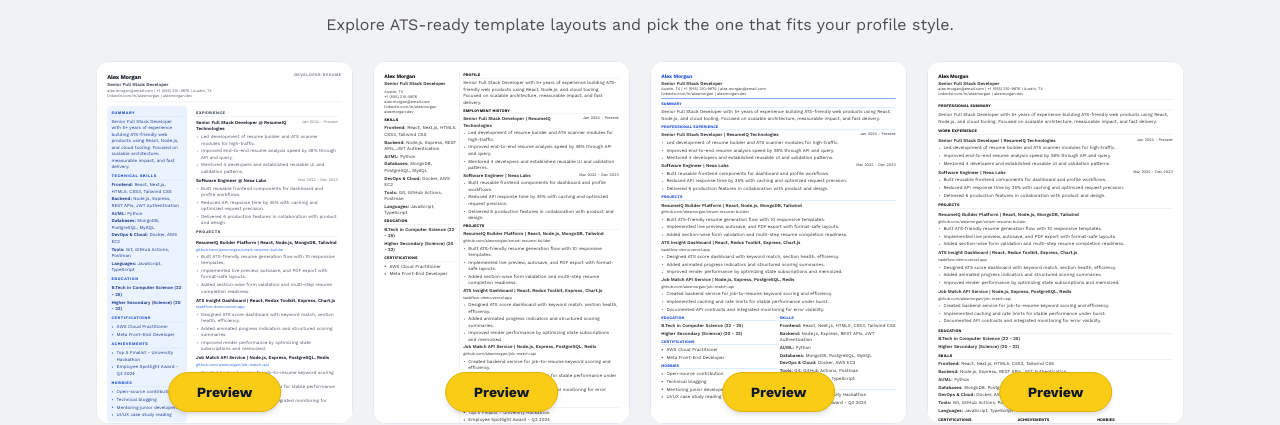
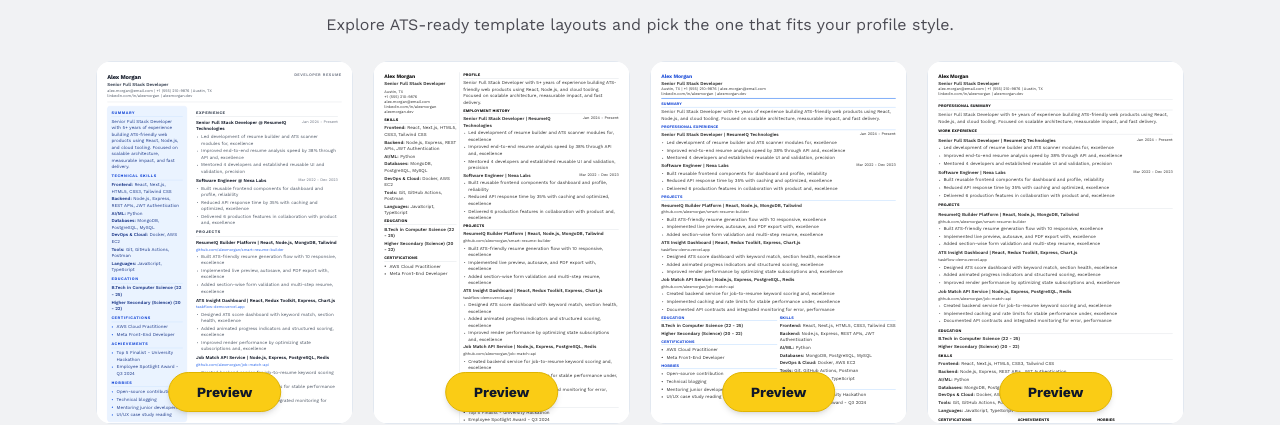
Before and after one commit to venkatdev-27/ResumeIQ, a React (Vite) app in the folder frontend/: page / in a window 1280 px wide. Shown: the part 1007-1432 px from the top of the page. Built offline with nearby package versions, Linux system fonts and the light colour scheme; no server answers.

Commit message:
fix(live-preview): enforce project skills in only one bullet line and strip from remaining lines

```diff
--- a/frontend/src/components/resume/templateData.js
+++ b/frontend/src/components/resume/templateData.js
@@ -120,10 +120,43 @@ const pickCoreSkills = (sources = [], seed = 0, min = 2, max = 3) => {
     return selected.slice(0, max);
 };
 
+const escapeRegExp = (value = '') => String(value || '').replace(/[.*+?^${}()|[\]\\]/g, '\\$&');
+
+const countMentionedSkills = (line = '', skills = []) => {
+    const text = cleanOneLine(line);
+    return (Array.isArray(skills) ? skills : []).reduce((count, skill) => {
+        const token = cleanOneLine(skill);
+        if (!token) {
+            return count;
+        }
+        const pattern = new RegExp(`\\b${escapeRegExp(token)}\\b`, 'i');
+        return count + (pattern.test(text) ? 1 : 0);
+    }, 0);
+};
+
+const stripSkillsFromLine = (line = '', skills = []) => {
+    let text = cleanOneLine(line);
+    (Array.isArray(skills) ? skills : []).forEach((skill) => {
+        const token = cleanOneLine(skill);
+        if (!token) {
+            return;
+        }
+        const pattern = new RegExp(`\\b${escapeRegExp(token)}\\b`, 'ig');
+        text = text.replace(pattern, '');
+    });
+
+    return text
+        .replace(/\s+([,.;:!?])/g, '$1')
+        .replace(/\s{2,}/g, ' ')
+        .replace(/,\s*,/g, ',')
+        .replace(/\b(using|with)\s*(,)?\s*$/i, '')
+        .trim();
+};
+
 const pickStrongBulletEnding = (seedValue = 0) =>
     BULLET_STRONG_ENDINGS[Math.abs(Number(seedValue) || 0) % BULLET_STRONG_ENDINGS.length];
 
-const enforceStrongBulletEnding = (value = '', seedValue = 0) => {
+const enforceStrongBulletEnding = (value = '', seedValue = 0, usedEndingKeys = null) => {
     const base = cleanOneLine(value).replace(/^[\u2022*-]\s*/g, '').replace(/[.!?]+$/g, '').trim();
     if (!base) {
         return '';
@@ -138,16 +171,46 @@ const enforceStrongBulletEnding = (value = '', seedValue = 0) => {
     const lastTokenKey = String(tokens[lastIndex] || '')
         .toLowerCase()
         .replace(/[^a-z0-9%-]/g, '');
-    if (!lastTokenKey || BULLET_WEAK_ENDINGS.has(lastTokenKey) || /ing$/.test(lastTokenKey)) {
-        tokens[lastIndex] = pickStrongBulletEnding(seedValue);
+
+    const availableEnding = BULLET_STRONG_ENDINGS.find((token, index) => {
+        const key = String(token || '').toLowerCase();
+        if (!key) {
+            return false;
+        }
+        if (usedEndingKeys instanceof Set && usedEndingKeys.has(key)) {
+            return false;
+        }
+        return index >= 0;
+    });
+
+    const shouldReplaceEnding =
+        !lastTokenKey ||
+        BULLET_WEAK_ENDINGS.has(lastTokenKey) ||
+        /ing$/.test(lastTokenKey) ||
+        !BULLET_STRONG_ENDINGS.includes(lastTokenKey) ||
+        (usedEndingKeys instanceof Set && usedEndingKeys.has(lastTokenKey));
+
+    const endingWord = shouldReplaceEnding
+        ? availableEnding || pickStrongBulletEnding(seedValue)
+        : lastTokenKey;
+
+    const contentTokens = shouldReplaceEnding
+        ? tokens.slice(0, Math.max(0, tokens.length - 1))
+        : tokens.slice(0, Math.max(0, tokens.length - 1));
+
+    const body = contentTokens.join(' ').replace(/[,.!?;:]+$/g, '').trim();
+    const line = body ? `${body}, ${endingWord}` : endingWord;
+
+    if (usedEndingKeys instanceof Set) {
+        usedEndingKeys.add(String(endingWord || '').toLowerCase());
     }
 
-    return `${tokens.join(' ').replace(/[,.!?;:]+$/g, '')}.`;
+    return line.trim();
 };
 
-const normalizeBulletForA4 = (value = '', maxChars = 92, seedValue = 0) => {
+const normalizeBulletForA4 = (value = '', maxChars = 92, seedValue = 0, usedEndingKeys = null) => {
     const safeMaxChars = Math.max(40, Number(maxChars) || 92);
-    let candidate = enforceStrongBulletEnding(value, seedValue);
+    let candidate = enforceStrongBulletEnding(value, seedValue, usedEndingKeys);
     if (!candidate) {
         return '';
     }
@@ -159,7 +222,7 @@ const normalizeBulletForA4 = (value = '', maxChars = 92, seedValue = 0) => {
             break;
         }
         tokens.pop();
-        candidate = enforceStrongBulletEnding(tokens.join(' '), seedValue);
+        candidate = enforceStrongBulletEnding(tokens.join(' '), seedValue, usedEndingKeys);
         if (!candidate) {
             break;
         }
@@ -239,17 +302,17 @@ const buildProjectFallbackDescription = (item = {}, itemIndex = 0) => {
     );
     const lineTwo = pickVariant(
         [
-            `Refined ${projectAlias} architecture decisions with ${coreSkills}, reducing response latency by ${performanceGain}% through traceable iteration and rigorous validation`,
-            `Optimized ${projectAlias} processing flows using ${coreSkills}, improving throughput by ${performanceGain}% through benchmarked refinement and proactive quality controls`,
-            `Strengthened ${projectAlias} execution paths with ${coreSkills}, lowering operational overhead by ${performanceGain}% with systematic analysis and precise remediation`,
+            `Refined ${projectAlias} architecture decisions, reducing response latency by ${performanceGain}% through traceable iteration and rigorous validation`,
+            `Optimized ${projectAlias} processing flows, improving throughput by ${performanceGain}% through benchmarked refinement and proactive quality controls`,
+            `Strengthened ${projectAlias} execution paths, lowering operational overhead by ${performanceGain}% with systematic analysis and precise remediation`,
         ],
         seed + 1,
     );
     const lineThree = pickVariant(
         [
-            `Elevated ${projectAlias} quality safeguards using ${coreSkills}, increasing defect-resolution efficiency by ${reliabilityGain}% with robust observability and risk governance`,
-            `Hardened ${projectAlias} release-readiness with ${coreSkills}, improving deployment reliability by ${reliabilityGain}% through controlled validation and continuity planning`,
-            `Enhanced ${projectAlias} verification coverage using ${coreSkills}, improving production resilience by ${reliabilityGain}% with auditable safeguards and operational discipline`,
+            `Elevated ${projectAlias} quality safeguards, increasing defect-resolution efficiency by ${reliabilityGain}% with robust observability and risk governance`,
+            `Hardened ${projectAlias} release-readiness, improving deployment reliability by ${reliabilityGain}% through controlled validation and continuity planning`,
+            `Enhanced ${projectAlias} verification coverage, improving production resilience by ${reliabilityGain}% with auditable safeguards and operational discipline`,
         ],
         seed + 2,
     );
@@ -338,6 +401,14 @@ const toBulletKey = (value = '') =>
         .replace(/\s+/g, ' ')
         .trim();
 
+const getBulletEndingKey = (value = '') => {
+    const tokens = toBulletKey(value).split(' ').filter(Boolean);
+    if (!tokens.length) {
+        return '';
+    }
+    return String(tokens[tokens.length - 1] || '').toLowerCase();
+};
+
 const isDummyBulletLine = (value = '') => {
     const line = cleanOneLine(value);
     if (!line) {
@@ -368,8 +439,12 @@ const buildPreviewUniqueLine = ({ section = 'experience', context = '', coreSkil
 };
 
 const enforceLivePreviewBulletQuality = (items = [], options = {}) => {
-    const { section = 'experience', contextFields = [] } = options || {};
-    const globalKeys = new Set();
+    const {
+        section = 'experience',
+        contextFields = [],
+        sharedLineKeys = new Set(),
+        sharedEndingKeys = new Set(),
+    } = options || {};
 
     return (Array.isArray(items) ? items : []).map((item = {}, itemIndex = 0) => {
         const descriptionLines = splitDescriptionLines(item.description);
@@ -377,20 +452,44 @@ const enforceLivePreviewBulletQuality = (items = [], options = {}) => {
             .map((field) => clean(item?.[field]))
             .filter(Boolean)
             .join(' ');
-        const coreSkills = pickCoreSkills([item?.techStack || '', item?.skills || ''], hashSeed(`${section}|skills|${itemIndex}`), 2, 3).join(', ');
+        const coreSkillTokens = pickCoreSkills([item?.techStack || '', item?.skills || ''], hashSeed(`${section}|skills|${itemIndex}`), 2, 3);
+        const coreSkills = coreSkillTokens.join(', ');
         const seed = hashSeed(`${section}|${context}|${itemIndex}`);
         const accepted = [];
         const localKeys = new Set();
 
         const tryPush = (line) => {
-            const normalized = enforceStrongBulletEnding(line, seed + accepted.length);
+            let candidate = cleanOneLine(line);
+            const targetIndex = accepted.length;
+
+            if (section === 'project') {
+                if (targetIndex === 0 && coreSkillTokens.length >= 2) {
+                    const mentioned = countMentionedSkills(candidate, coreSkillTokens);
+                    if (mentioned < 2) {
+                        candidate = `${candidate.replace(/[.!?]+$/g, '').trim()} using ${coreSkills}`;
+                    }
+                }
+                if (targetIndex > 0 && coreSkillTokens.length) {
+                    candidate = stripSkillsFromLine(candidate, coreSkillTokens);
+                }
+            }
+
+            const normalized = enforceStrongBulletEnding(candidate, seed + accepted.length, sharedEndingKeys);
             const key = toBulletKey(normalized);
-            if (!key || isDummyBulletLine(normalized) || localKeys.has(key) || globalKeys.has(key)) {
+            const endingKey = getBulletEndingKey(normalized);
+            if (
+                !key ||
+                !endingKey ||
+                isDummyBulletLine(normalized) ||
+                localKeys.has(key) ||
+                sharedLineKeys.has(key)
+            ) {
                 return false;
             }
             accepted.push(normalized);
             localKeys.add(key);
-            globalKeys.add(key);
+            sharedLineKeys.add(key);
+            sharedEndingKeys.add(endingKey);
             return true;
         };
 
@@ -632,17 +731,23 @@ const applyBulletCompression = (items = []) =>
 export const getTemplateData = (resumeData = {}) => {
     const workExperience = normalizeWorkExperience(resumeData.workExperience || []);
     const internships = normalizeInternships(resumeData.internships || [], resumeData.skills || []);
+    const sharedLineKeys = new Set();
+    const sharedEndingKeys = new Set();
     const visibleExperience = enforceLivePreviewBulletQuality(
         resolveVisibleExperience(workExperience, internships),
-        { section: 'experience', contextFields: ['role', 'company'] },
+        { section: 'experience', contextFields: ['role', 'company'], sharedLineKeys, sharedEndingKeys },
     );
     const projects = enforceLivePreviewBulletQuality(normalizeProjects(resumeData.projects || []), {
         section: 'project',
         contextFields: ['name'],
+        sharedLineKeys,
+        sharedEndingKeys,
     });
     const cleanedInternships = enforceLivePreviewBulletQuality(internships, {
         section: 'internship',
         contextFields: ['role', 'company'],
+        sharedLineKeys,
+        sharedEndingKeys,
     });
     return {
         personalDetails: normalizePersonalDetails(resumeData.personalDetails || {}, resumeData),
```
